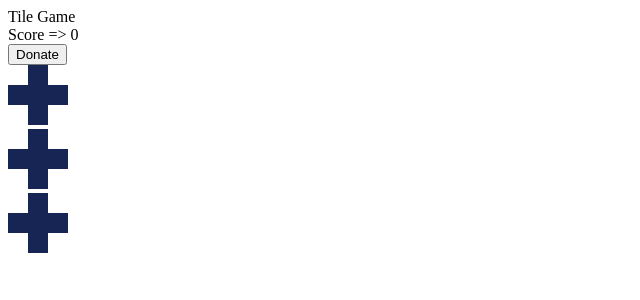
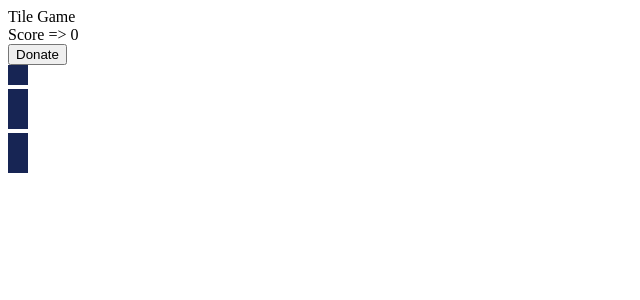
Before and after one commit to jancharatan/tile-game, a Next.js app: page /Home in a window 1280 px wide. Shown: the top 300 px of the page, without its empty margins (0-640 px from the left). Built offline with nearby package versions, Linux system fonts and the light colour scheme.

Commit message:
Additional tiles for testing.

```diff
--- a/src/components/TileOption.tsx
+++ b/src/components/TileOption.tsx
@@ -1,7 +1,6 @@
 "use client";
 
 import Draggable from "react-draggable";
-import Plus from "@/tiles/Plus";
 import { TileList } from "@/utils/gameEnums";
 import { FunctionComponent, useState } from "react";
 import { useInteractionState } from "@/context/InteractionContext";
@@ -9,6 +8,7 @@
 import { useBoardState } from "@/context/BoardStateContext";
 import { tileSizes } from "@/utils/tileSizes";
 import { useTileBankState } from "@/context/TileBankContext";
+import { Dot, Plus, TwoUp } from "@/tiles";
 
 const TileOption: FunctionComponent<{ tile: TileList; index: number }> = ({
     tile,
@@ -58,7 +58,9 @@
                 defaultClassName="oveflow-auto resize"
             >
                 <div className="flex justify-center items-center w-36 h-36">
-                    {tile === TileList.Plus && <Plus size={60 * size} />}
+                    {tile === TileList.Plus && <Plus size={20 * size} />}
+                    {tile === TileList.Dot && <Dot size={20 * size} />}
+                    {tile === TileList.TwoUp && <TwoUp size={20 * size} />}
                 </div>
             </Draggable>
         </div>
--- /dev/null
+++ b/src/tiles/Dot.tsx
@@ -0,0 +1,16 @@
+import { FunctionComponent } from "react";
+
+const Dot: FunctionComponent<{ size: number }> = ({ size }) => (
+    <svg version="1" width={size} height={size}>
+        <rect
+            style={{ pointerEvents: "none" }}
+            x="0"
+            y="0"
+            width={size}
+            height={size}
+            fill="#172554"
+        />
+    </svg>
+);
+
+export default Dot;
--- /dev/null
+++ b/src/tiles/TwoUp.tsx
@@ -0,0 +1,24 @@
+import { FunctionComponent } from "react";
+
+const Plus: FunctionComponent<{ size: number }> = ({ size }) => (
+    <svg version="1" width={size} height={size * 2}>
+        <rect
+            style={{ pointerEvents: "none" }}
+            x="0"
+            y="0"
+            width={size}
+            height={size}
+            fill="#172554"
+        />
+        <rect
+            style={{ pointerEvents: "none" }}
+            x="0"
+            y={size}
+            width={size}
+            height={size}
+            fill="#172554"
+        />
+    </svg>
+);
+
+export default Plus;
--- /dev/null
+++ b/src/tiles/index.ts
@@ -0,0 +1,5 @@
+import Dot from "./Dot";
+import Plus from "./Plus";
+import TwoUp from "./TwoUp";
+
+export { Dot, Plus, TwoUp };
--- a/src/tiles/plus.tsx
+++ b/src/tiles/plus.tsx
@@ -1,45 +1,45 @@
 import { FunctionComponent } from "react";
 
 const Plus: FunctionComponent<{ size: number }> = ({ size }) => (
-    <svg version="1" width={size} height={size}>
+    <svg version="1" width={size * 3} height={size * 3}>
         <rect
             style={{ pointerEvents: "none" }}
-            x={size / 3}
+            x={size}
             y="0"
-            width={size / 3}
-            height={size / 3}
+            width={size}
+            height={size}
             fill="#172554"
         />
         <rect
             style={{ pointerEvents: "none" }}
             x="0"
-            y={size / 3}
-            width={size / 3}
-            height={size / 3}
+            y={size}
+            width={size}
+            height={size}
             fill="#172554"
         />
         <rect
             style={{ pointerEvents: "none" }}
-            x={size / 3}
-            y={size / 3}
-            width={size / 3}
-            height={size / 3}
+            x={size}
+            y={size}
+            width={size}
+            height={size}
             fill="#172554"
         />
         <rect
             style={{ pointerEvents: "none" }}
-            x={size * (2 / 3)}
-            y={size / 3}
-            width={size / 3}
-            height={size / 3}
+            x={size * 2}
+            y={size}
+            width={size}
+            height={size}
             fill="#172554"
         />
         <rect
             style={{ pointerEvents: "none" }}
-            x={size / 3}
-            y={size * (2 / 3)}
-            width={size / 3}
-            height={size / 3}
+            x={size}
+            y={size * 2}
+            width={size}
+            height={size}
             fill="#172554"
         />
     </svg>
--- a/src/utils/gameEnums.ts
+++ b/src/utils/gameEnums.ts
@@ -6,4 +6,6 @@
 export enum TileList {
     Empty = "Empty",
     Plus = "Plus",
+    Dot = "Dot",
+    TwoUp = "TwoUp",
 }
--- a/src/utils/tileSizes.ts
+++ b/src/utils/tileSizes.ts
@@ -8,5 +8,10 @@
         [1, 2],
         [2, 1],
     ],
+    [TileList.Dot]: [[0, 0]],
+    [TileList.TwoUp]: [
+        [0, 0],
+        [1, 0],
+    ],
     [TileList.Empty]: [],
 };
```
